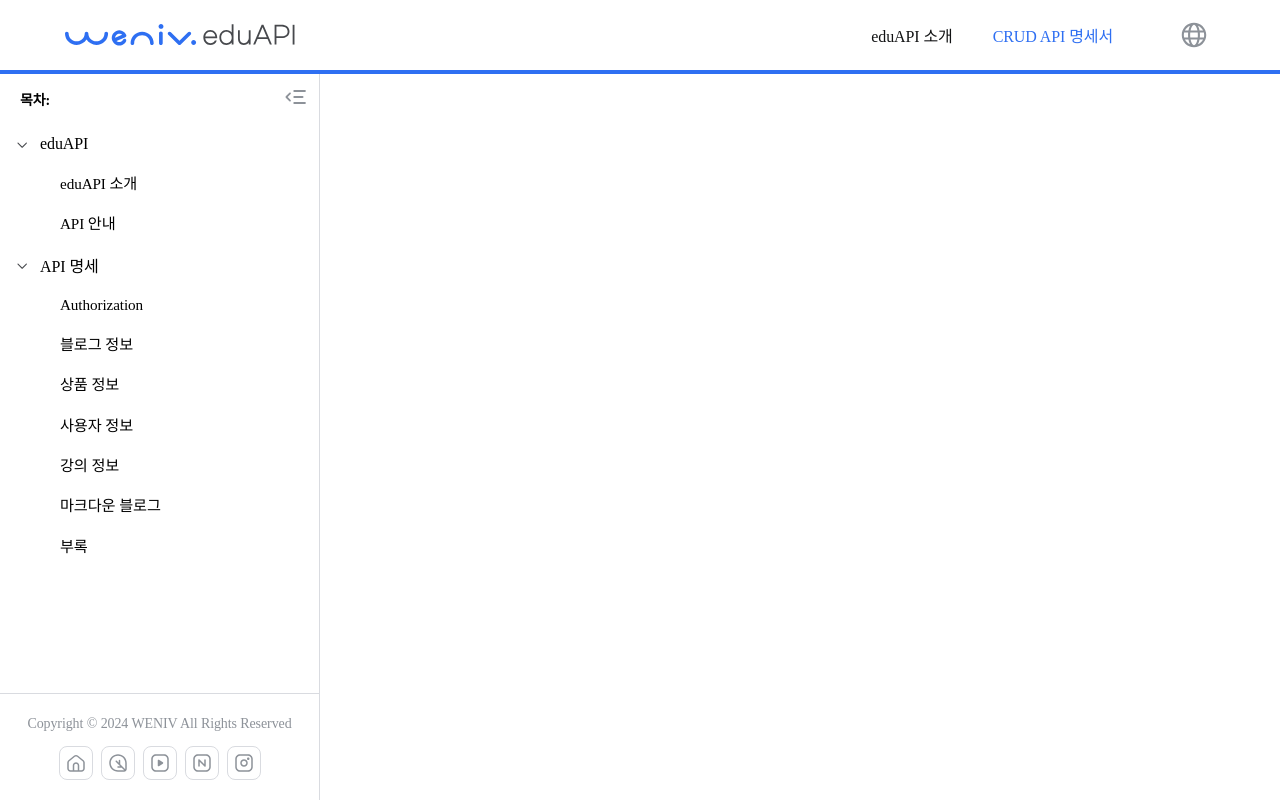
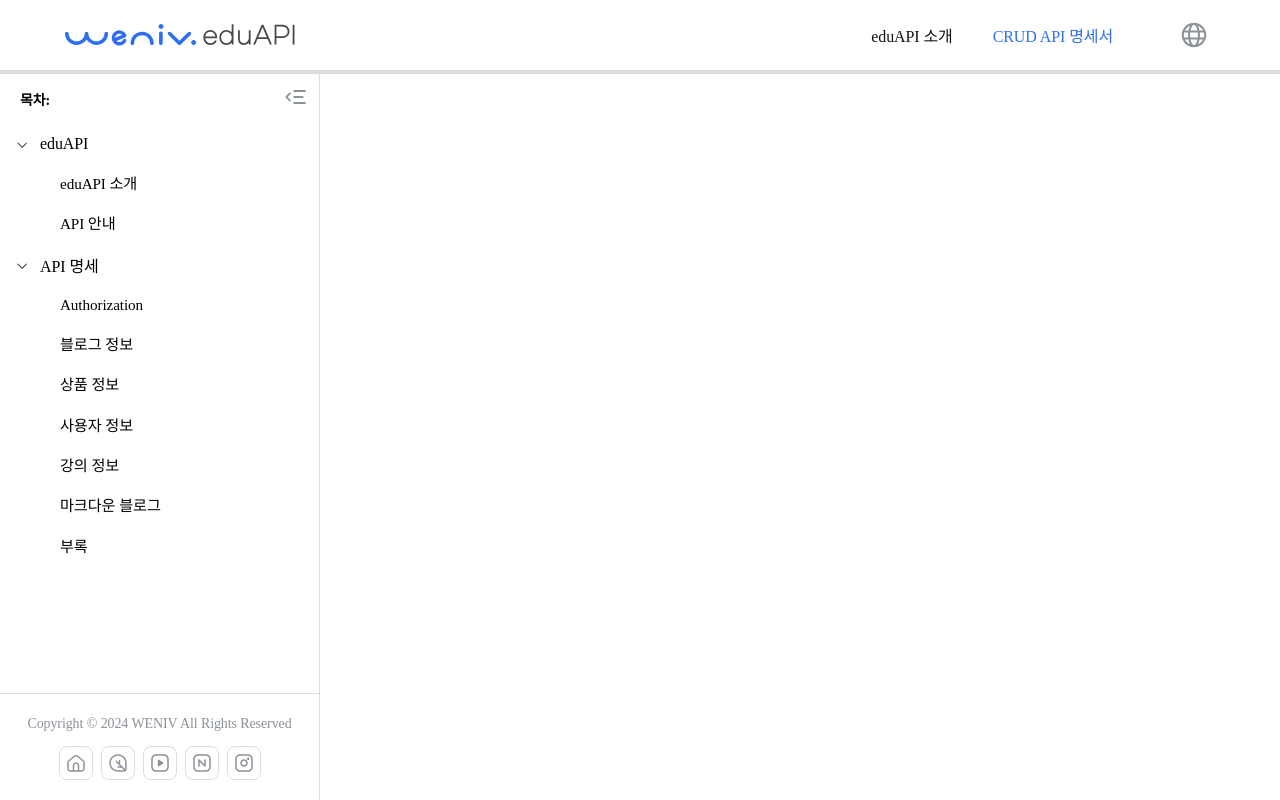
Before and after one commit to weniv/weniv_eduAPI, a React (Create React App) app: page /eduAPI in a window 1280 px wide. Built offline with nearby package versions, Linux system fonts and the light colour scheme; the HTML template or start-up script is replaced by a standard one; a web font is replaced by a local one.

Commit message:
:sparkles: Add: 스크롤바 컴포넌트 추가
스크롤바 기능 추가

```diff
--- a/src/components/header/Scrollbar.jsx
+++ b/src/components/header/Scrollbar.jsx
@@ -2,9 +2,11 @@ import { useEffect, useState } from "react";
 import { throttle } from "lodash";
 
 import styles from "./Scrollbar.module.css";
+import { useLocation } from "react-router-dom";
 
 export default function ScrollBar() {
   const [percentage, setPercentage] = useState(0);
+  const location = useLocation();
 
   useEffect(() => {
     const handleScroll = throttle(() => {
@@ -26,13 +28,16 @@ export default function ScrollBar() {
       window.removeEventListener("scroll", handleScroll);
     };
   }, []);
+  useEffect(() => {
+    setPercentage(0);
+  }, [location]);
 
   return (
     <div className={styles.scroll}>
       <div
-      // style={{
-      //   transform: `translateX(${-100 + percentage}%)`,
-      // }}
+        style={{
+          transform: `translateX(${-100 + percentage}%)`,
+        }}
       ></div>
     </div>
   );
--- a/src/components/header/Scrollbar.module.css
+++ b/src/components/header/Scrollbar.module.css
@@ -2,7 +2,6 @@
   height: 0.4rem;
   width: 100%;
   background-color: var(--W-grayLv2);
-  /* position: absolute;  */
   position: sticky;
   left: 0;
   z-index: 900;
```
Also changed, not shown: src/components/button/Button.module.css (+0 -10 lines).
